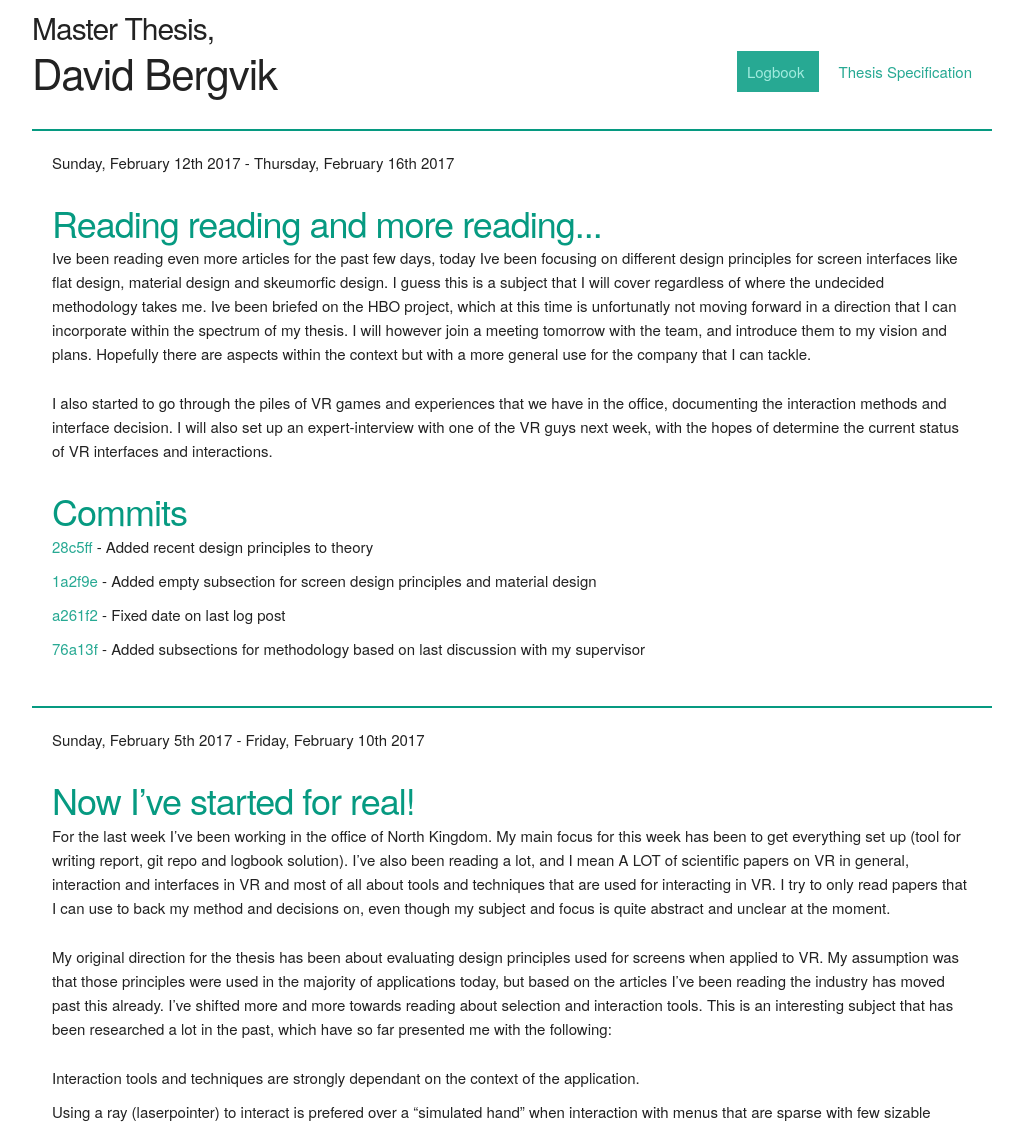
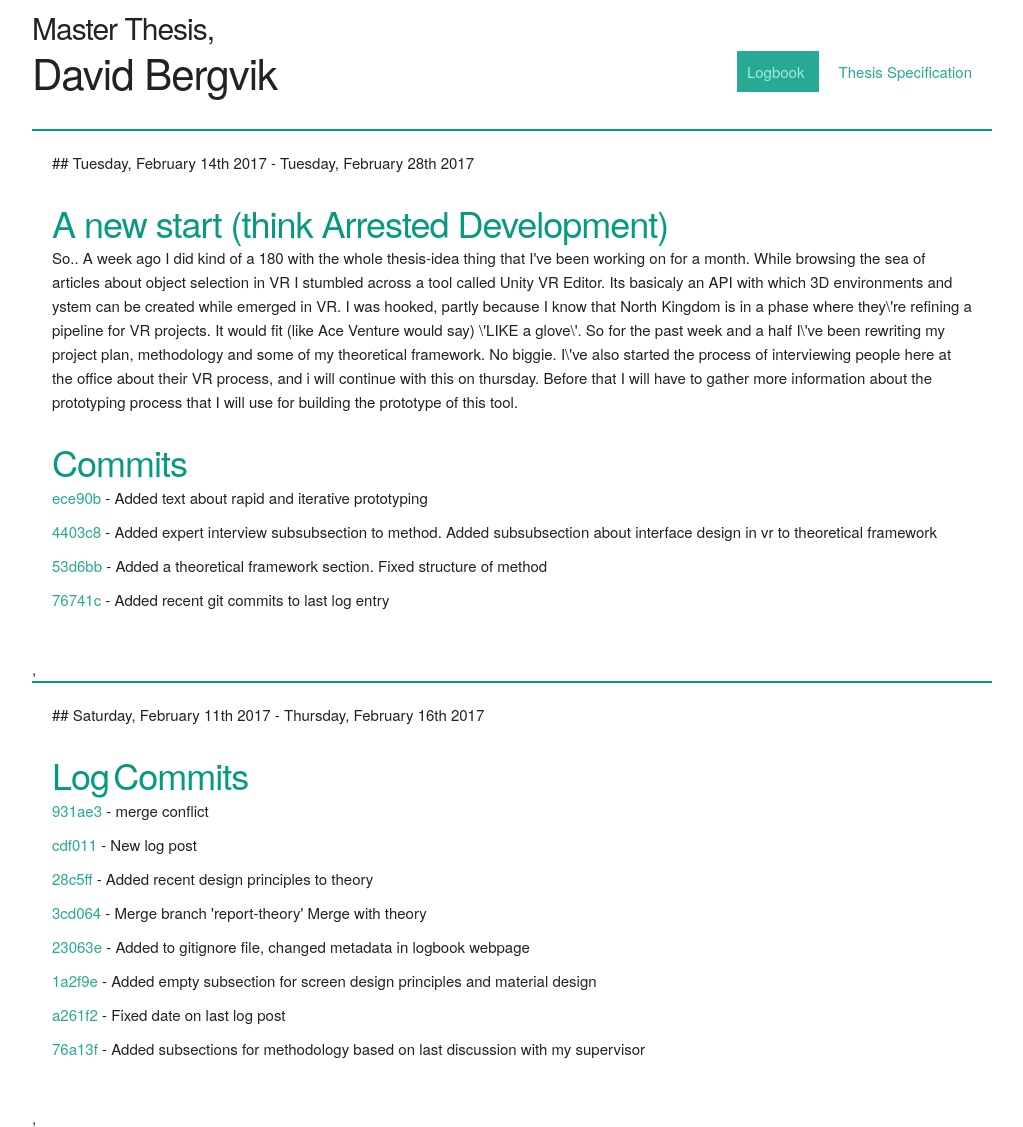
Before and after one commit to davidbergvik/Master-Thesis-IxD, a website: page index.html in a window 1280 px wide. Shown: the top 1127 px of the page, without its empty margins (128-1151 px from the left). Drawn offline with Linux system fonts and the light colour scheme.

Commit message:
New log entry

```diff
--- a/index.html
+++ b/index.html
@@ -42,20 +42,45 @@
         </div>
       </header>
       <main>
-      <article>
-        <p>Sunday, February 12th 2017 - Thursday, February 16th 2017</p>
+        <article><p>##
+Tuesday, February 14th 2017 - Tuesday, February 28th 2017</p>
+<h3 id="a-new-start-think-arrested-development-">A new start (think Arrested Development)</h3>
+<p>So.. A week ago I did kind of a 180 with the whole thesis-idea thing that I&#39;ve been working on for a month. While browsing the sea of articles about object selection in VR I stumbled across a tool called Unity VR Editor. Its basicaly an API with which 3D environments and ystem can be created while emerged in VR. I was hooked, partly because I know that North Kingdom is in a phase where they\&#39;re refining a pipeline for VR projects. It would fit (like Ace Venture would say) \&#39;LIKE a glove\&#39;. So for the past week and a half I\&#39;ve been rewriting my project plan, methodology and some of my theoretical framework. No biggie. I\&#39;ve also started the process of interviewing people here at the office about their VR process, and i will continue with this on thursday. Before that I will have to gather more information about the prototyping process that I will use for building the prototype of this tool.  </p>
+<h3 id="commits">Commits</h3>
+<ul>
+<li><a href="https://github.com/davidbergvik/master-thesis-IxD/commit/ece90bd631b4565a5612d7f1857add0356003c30">ece90b</a> - Added text about rapid and iterative prototyping</li>
+<li><a href="https://github.com/davidbergvik/master-thesis-IxD/commit/4403c8903542fa70ffc9f4b562e95407d67f3185">4403c8</a> - Added expert interview subsubsection to method. Added subsubsection about interface design in vr to theoretical framework</li>
+<li><a href="https://github.com/davidbergvik/master-thesis-IxD/commit/53d6bb81c3f62ff001435765eace6f6919956b96">53d6bb</a> - Added a theoretical framework section. Fixed structure of method</li>
+<li><a href="https://github.com/davidbergvik/master-thesis-IxD/commit/76741c337f7e23d128632c5b8d4b340cd583a1ca">76741c</a> - Added recent git commits to last log entry</li>
+</ul>
+</article>,<article><p>##
+Saturday, February 11th 2017 - Thursday, February 16th 2017</p>
+<h3 id="log">Log</h3>
+<h3 id="commits">Commits</h3>
+<ul>
+<li><a href="https://github.com/davidbergvik/master-thesis-IxD/commit/931ae372701605d7d206f9ed820653e5547ea438">931ae3</a> - merge conflict</li>
+<li><a href="https://github.com/davidbergvik/master-thesis-IxD/commit/cdf01158d12644a7cea71340dd552de095853b4c">cdf011</a> - New log post</li>
+<li><a href="https://github.com/davidbergvik/master-thesis-IxD/commit/28c5ffc35aac5c0d601b5260f01216e4168e016e">28c5ff</a> - Added recent design principles to theory</li>
+<li><a href="https://github.com/davidbergvik/master-thesis-IxD/commit/3cd0644d9f5165d3e52baf3f83855d4fe0868dc7">3cd064</a> - Merge branch &#39;report-theory&#39;
+Merge with theory</li>
+<li><a href="https://github.com/davidbergvik/master-thesis-IxD/commit/23063ef3aabeeae67570108d52e7667399fd9811">23063e</a> - Added to gitignore file, changed metadata in logbook webpage</li>
+<li><a href="https://github.com/davidbergvik/master-thesis-IxD/commit/1a2f9e73717e709cf92480e1adf602c1201efc16">1a2f9e</a> - Added empty subsection for screen design principles and material design</li>
+<li><a href="https://github.com/davidbergvik/master-thesis-IxD/commit/a261f24ca85271cb96cae555aae4a8ea39928759">a261f2</a> - Fixed date on last log post</li>
+<li><a href="https://github.com/davidbergvik/master-thesis-IxD/commit/76a13f537acac9f61ce4bcfd84f52a110e83a081">76a13f</a> - Added subsections for methodology based on last discussion with my supervisor</li>
+</ul>
+</article>,<article><p>Sunday, February 12th 2017 - Thursday, February 16th 2017</p>
 <h3 id="reading-reading-and-more-reading-">Reading reading and more reading...</h3>
 <p>Ive been reading even more articles for the past few days, today Ive been focusing on different design principles for screen interfaces like flat design, material design and skeumorfic design. I guess this is a subject that I will cover regardless of where the undecided methodology takes me. Ive been briefed on the HBO project, which at this time is unfortunatly not moving forward in a direction that I can incorporate within the spectrum of my thesis. I will however join a meeting tomorrow with the team, and introduce them to my vision and plans. Hopefully there are aspects within the context but with a more general use for the company that I can tackle. </p>
 <p>I also started to go through the piles of VR games and experiences that we have in the office, documenting the interaction methods and interface decision. I will also set up an expert-interview with one of the VR guys next week, with the hopes of determine the current status of VR interfaces and interactions.</p>
 <h3 id="commits">Commits</h3>
 <ul>
-          <li><a href="https://github.com/davidbergvik/master-thesis-IxD/commit/28c5ffc35aac5c0d601b5260f01216e4168e016e">28c5ff</a> - Added recent design principles to theory</li>
-          <li><a href="https://github.com/davidbergvik/master-thesis-IxD/commit/1a2f9e73717e709cf92480e1adf602c1201efc16">1a2f9e</a> - Added empty subsection for screen design principles and material design</li>
-          <li><a href="https://github.com/davidbergvik/master-thesis-IxD/commit/a261f24ca85271cb96cae555aae4a8ea39928759">a261f2</a> - Fixed date on last log post</li>
-          <li><a href="https://github.com/davidbergvik/master-thesis-IxD/commit/76a13f537acac9f61ce4bcfd84f52a110e83a081">76a13f</a> - Added subsections for methodology based on last discussion with my supervisor</li>
+<li><a href="https://github.com/davidbergvik/master-thesis-IxD/commit/3cd0644d9f5165d3e52baf3f83855d4fe0868dc7">3cd064</a> - Merge branch &#39;report-theory&#39;
+Merge with theory</li>
+<li><a href="https://github.com/davidbergvik/master-thesis-IxD/commit/23063ef3aabeeae67570108d52e7667399fd9811">23063e</a> - Added to gitignore file, changed metadata in logbook webpage</li>
 </ul>
-      </article>
-      <article><p>Sunday, February 5th 2017 - Friday, February 10th 2017</p>
+</article>,<article><h3 id="the-logbook-works">The logbook works</h3>
+<p>Yeeey, git commits are now linked to posts. fun</p>
+</article>,<article><p>Sunday, February 5th 2017 - Friday, February 10th 2017</p>
 <h3 id="now-i-ve-started-for-real-">Now I’ve started for real!</h3>
 <p>For the last week I’ve been working in the office of North Kingdom. My main focus for this week has been to get everything set up (tool for writing report, git repo and logbook solution).  I’ve also been reading a lot, and I mean A LOT of scientific papers on VR in general, interaction and interfaces in VR and most of all about tools and techniques that are used for interacting in VR. I try to only read papers that I can use to back my method and decisions on, even though my subject and focus is quite abstract and unclear at the moment.</p>
 <p>My original direction for the thesis has been about evaluating design principles used for screens when applied to VR. My assumption was that those principles were used in the majority of applications today, but based on the articles I’ve been reading the industry has moved past this already. I’ve shifted more and more towards reading about selection and interaction tools. This is an interesting subject that has been researched a lot in the past, which have so far presented me with the following:</p>
@@ -82,10 +107,7 @@
 <li><a href="https://github.com/davidbergvik/master-thesis-IxD/commit/48967bb56cbf5df2d6423fa5665ef04e0236138f">48967b</a> - Inital logbook file created</li>
 <li><a href="https://github.com/davidbergvik/master-thesis-IxD/commit/6ca8e50a8043d62a654b94d405a52fc0c829fafd">6ca8e5</a> - Initial commit</li>
 </ul>
-      </article>
-      <article><h3 id="the-logbook-works">The logbook works</h3>
-        <p>Yeeey, git commits are now linked to posts. fun</p>
-      </article>
+</article>,<article></article>
       </main>
       <footer>
       	David Bergvik 2017 - This is the great footer!
```
Lines whose indentation alone changed are shown as unchanged.
